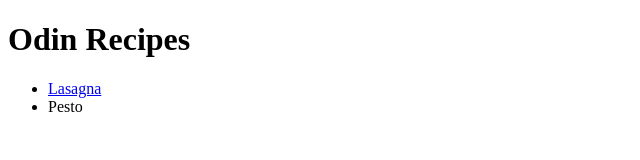
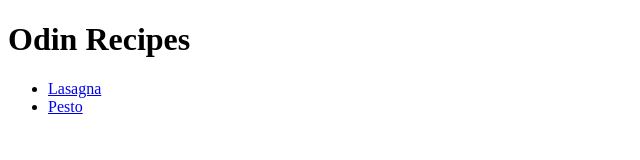
Before and after one commit to OSANNnn/odin-recipes, a plain HTML site: page index.html in a window 1280 px wide. Shown: the full height of the page, 0-640 px from the left. Drawn offline with Linux system fonts and the light colour scheme.

Commit message:
fixed broken link to pesto

```diff
--- a/index.html
+++ b/index.html
@@ -9,7 +9,7 @@
     <h1>Odin Recipes</h1>
     <ul>
         <li><a href="./recipes/lasagna.html">Lasagna</a></li>
-        <li><a href="./recipes/pesto.html"></a>Pesto</li>
+        <li><a href="./recipes/pesto.html">Pesto</a></li>
     </ul>
 </body>
 </html>
```
